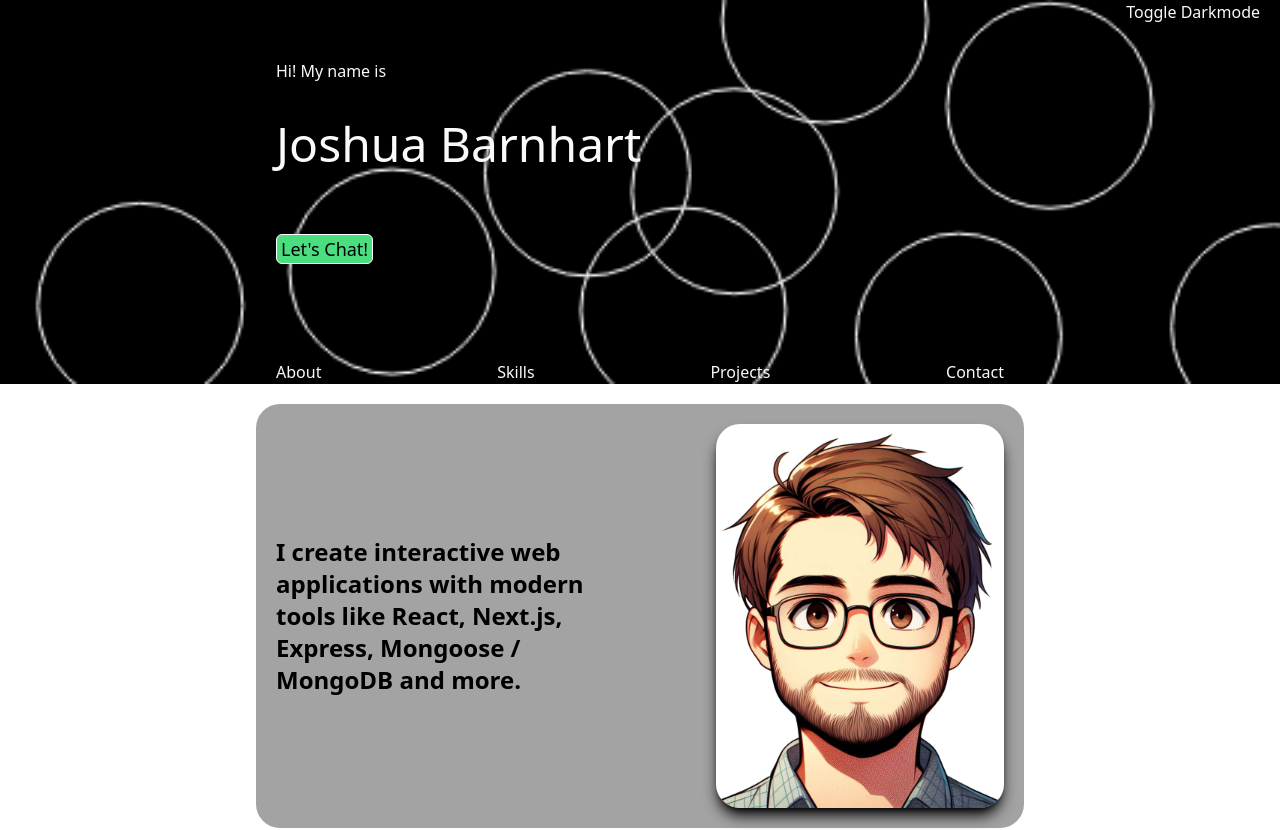
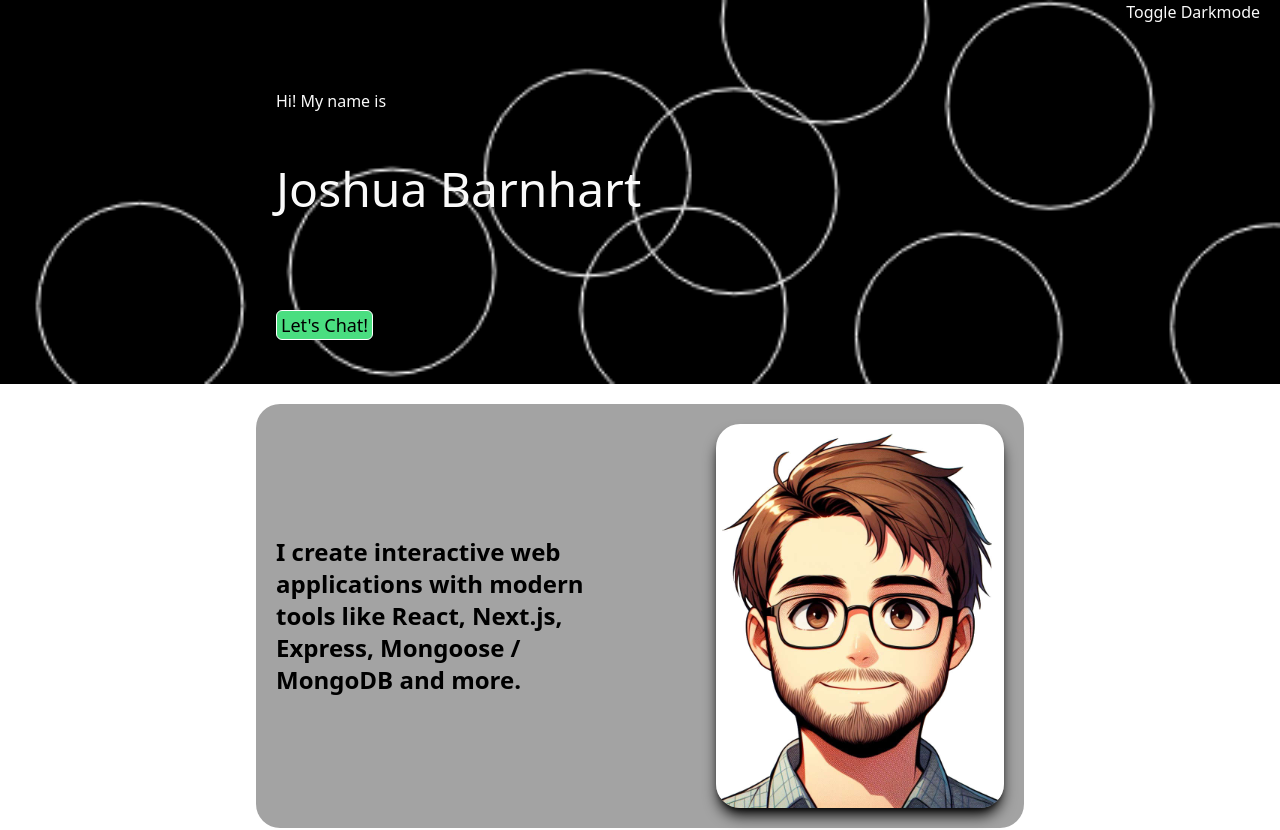
Before and after one commit to jrbarnhart/portfolio, a React (Vite) app: page / in a window 1280 px wide. Shown: the top 830 px of the page. Built offline with nearby package versions, Linux system fonts and the light colour scheme; the HTML template or start-up script is replaced by a standard one.

Commit message:
Remove Nav

```diff
--- a/src/components/Header/TitleCard.tsx
+++ b/src/components/Header/TitleCard.tsx
@@ -1,5 +1,4 @@
 import CTAButton from "./CTAButton";
-import Nav from "./Nav";
 
 const TitleCard = () => {
   return (
@@ -9,7 +8,6 @@ const TitleCard = () => {
         Joshua Barnhart
       </h1>
       <CTAButton />
-      <Nav />
     </div>
   );
 };
```
